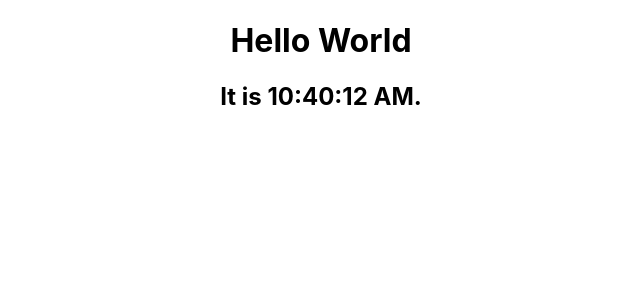
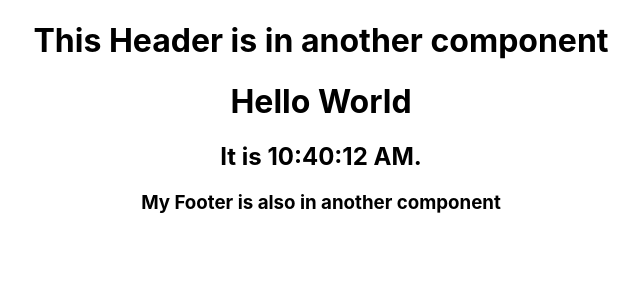
Before and after one commit to eoinocathasaigh/Lab-8-Editing-with-Rest-, a React (Create React App) app: page / in a window 1280 px wide. Shown: the top 300 px of the page, without its empty margins (319-959 px from the left). Built offline with nearby package versions, Linux system fonts and the light colour scheme.

Commit message:
Completed Exercise 3 - Creating a components and exporting/ importing them => Header, Content and Footer

```diff
--- a/src/App.js
+++ b/src/App.js
@@ -1,13 +1,18 @@
 import logo from './logo.svg';
 import './App.css';
+//Importing all the components we need for this project
 import Content from './content'; //Imports our content from our other file
+import Header from './Header';
+import Footer from './Footer';
 
 function App() {
   return ( //Why this may look like normal html code its not so dont get it confused with it
     //This is the visual piece of our component - replace it with anything to get it to display
     //Can enter business logic here too
     <div className="App">
+      <Header></Header>
       <Content></Content>
+      <Footer></Footer>
     </div>
   );
 }
--- /dev/null
+++ b/src/Footer.js
@@ -0,0 +1,8 @@
+//Footer component for App.js
+//Returns a single <h3> element
+const Footer = () => {
+    return <h3>My Footer is also in another component</h3>;
+};
+
+//Can now be used as a Component - Marking for export
+export default Footer;
--- /dev/null
+++ b/src/Header.js
@@ -0,0 +1,10 @@
+//This file contains the component for our header
+//Like all our other components we will need to export/import this to App.js
+
+//Returns a single <h1> element
+const Header = () => {
+    return <h1>This Header is in another component</h1>;
+};
+
+//Can now be used as a component in App.js
+export default Header;
```
